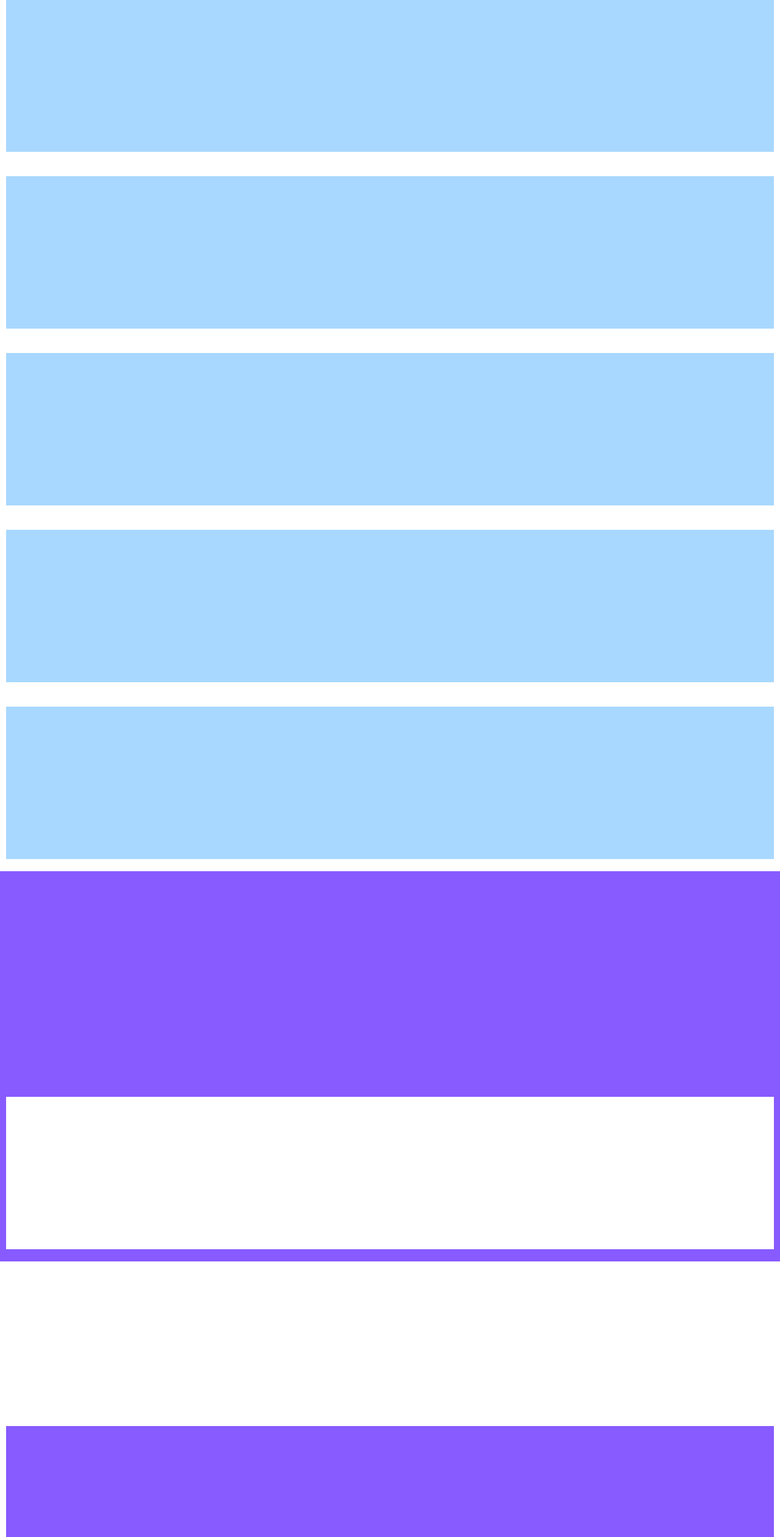
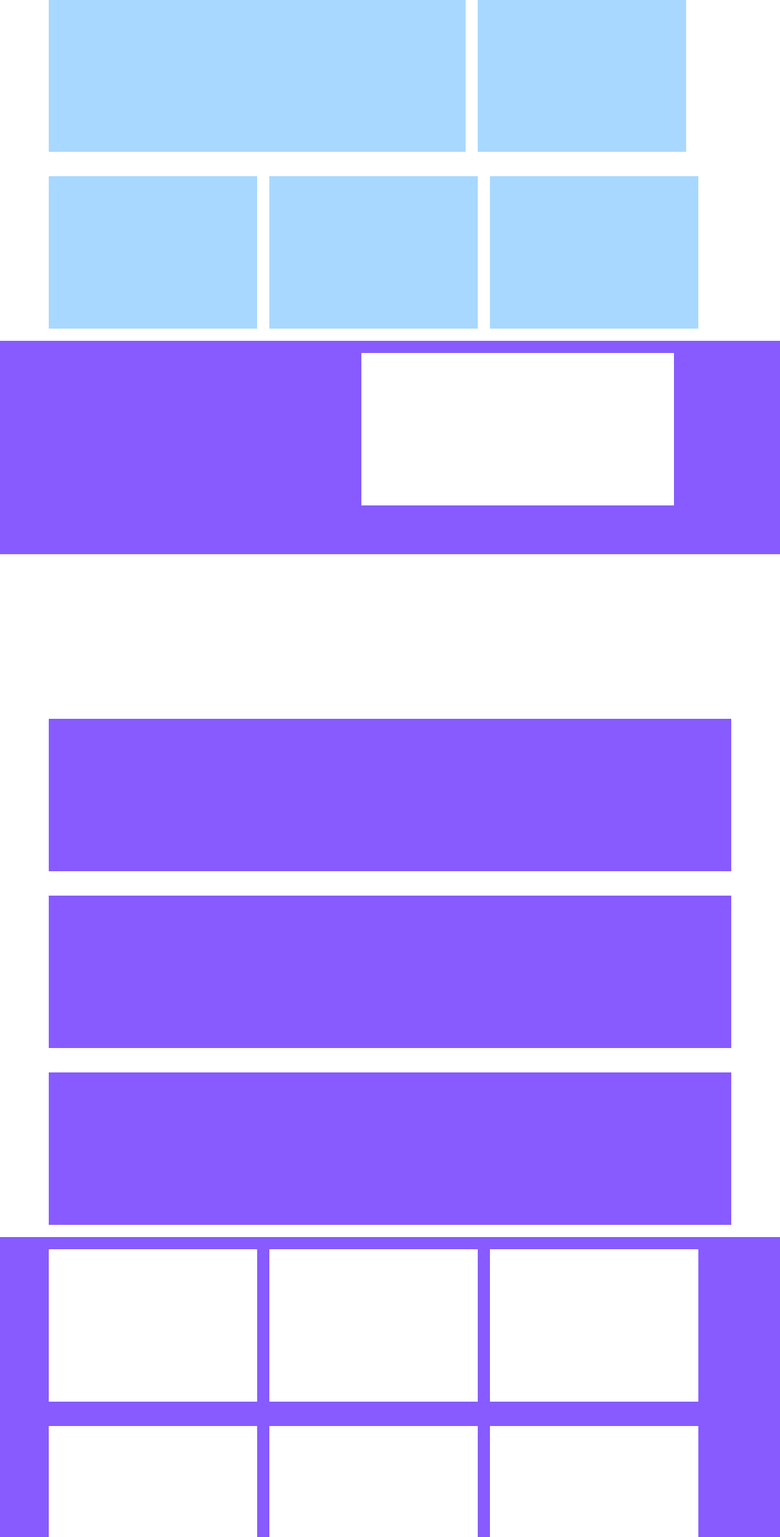
Before and after one commit to Eros000/htmlcss-responsive-layout, a plain HTML site: page index.html in a window 1280 px wide. Shown: the part 39-2560 px from the top of the page at 61% size. Drawn offline with Linux system fonts and the light colour scheme.

Commit message:
struttura completata

```diff
--- a/css/style.css
+++ b/css/style.css
@@ -102,27 +102,20 @@ SITE SECTIONS
 }
 
 
+/* SECTION 5 */
+
+
+
+/* FOOTER */
+
+
+
+/*FOOTER-TOP*/
 
 
 
 
-
-
-
-
-
-
-
-
-
-
-
-
-
-
-
-
-
+/*FOOTER-BOTTOM*/
 
 
 
@@ -140,6 +133,31 @@ SITE SECTIONS
 /*TABLET*/
 
 @media screen and (min-width: 768px){
+
+    /*MAIN*/
+
+
+    /*sezione-1*/
+
+    .card{
+        width: 30%;
+    }
+
+    .card-big{
+        width: 60%;
+    }
+
+    /*sezione-2*/
+
+    /*sezione-3*/
+
+
+    /*sezione-4*/
+
+    .section-4 .cards .card-white{
+        width: 45%;
+    }
+
 
 
 
@@ -160,6 +178,43 @@ SITE SECTIONS
         display: none;
     }
 
+    /*MAIN*/
+
+    .container{
+        max-width: 71.25rem;
+        margin: 0 auto;
+    }
+
+
+    /*sezione-2*/
+
+    .strategic-plan-card{
+        width: 45%;
+    }
+
+    .section-2 .cards .card-white{
+        width: 45%;
+    }
+
+
+    /*sezione-3*/
+
+
+
+
+
+    /*sezione-4*/
+
+    .section-4 .cards .card-white{
+        width: 30%;
+    }
+
+
+
+
+
+
+
 
 
 }
--- a/index.html
+++ b/index.html
@@ -38,7 +38,7 @@
 
             <!--sezione 1-->
 
-            <section class="section-1">
+            <section class="section-1 container">
 
                 <div class="cards">
 
@@ -70,7 +70,9 @@
 
             <!--sezione 2-->
 
-            <section class="section-2 cards">
+            <section class="section-2">
+
+                <div class=" cards container">
 
                     <div class="strategic-plan-card">
                         <!--img+titolo+testo-->
@@ -81,13 +83,16 @@
 
                     </div>
 
+                </div>
+
+
 
 
             </section>
 
             <!--sezione 3-->
 
-            <section class="section-3 cards">
+            <section class="section-3 cards container">
 
                 <div class="testimonials">
                     <!--titolo+testo+-->
@@ -109,7 +114,9 @@
 
             <!--sezione 4-->
 
-            <section class="section-4 cards">
+            <section class="section-4">
+
+                <div class="cards container">
 
                     <div class="section-4-title">
                         <!--titolo-->
@@ -139,18 +146,51 @@
 
                     </div>
 
+                </div>
+
+
             </section>
 
             <!--sezione 5-->
 
-            <section>
+            <section class="section-5">
+
+                <div class="section-5-article">
+
+                </div>
+
+                <div class="section-5-card">
+                    <!--immagine+testo+bottone-->
+                </div>
 
             </section>
+
+
 
         </main>
 
         <footer>
 
+            <section class="footer-top">
+
+                <div>
+
+
+
+
+
+                </div>
+
+            </section>
+
+            <section class="footer-bottom">
+
+                <div>
+
+                </div>
+
+            </section>
+
         </footer>
 
     </body>
```
Lines whose indentation alone changed are shown as unchanged.
